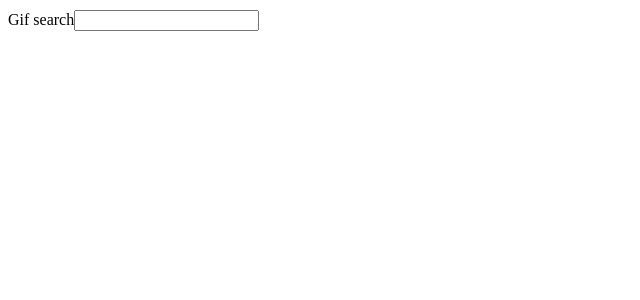
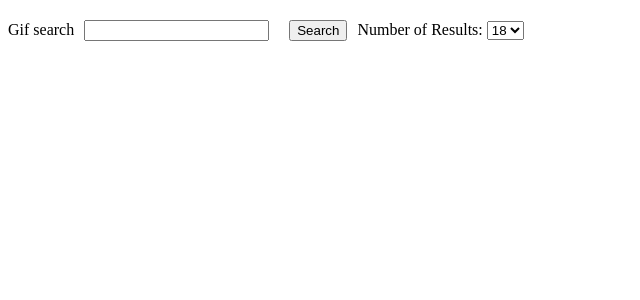
Before and after one commit to S498/giphy, a React (Create React App) app: page / in a window 1280 px wide. Shown: the top 300 px of the page, without its empty margins (0-640 px from the left). Built offline with nearby package versions, Linux system fonts and the light colour scheme.

Commit message:
Final Commit

```diff
--- a/package.json
+++ b/package.json
@@ -6,9 +6,11 @@
     "@testing-library/jest-dom": "^4.2.4",
     "@testing-library/react": "^9.5.0",
     "@testing-library/user-event": "^7.2.1",
+    "axios": "^0.19.2",
     "react": "^16.13.1",
     "react-dom": "^16.13.1",
-    "react-scripts": "^3.4.1"
+    "react-scripts": "^3.4.1",
+    "semantic-ui-segment": "^2.4.0"
   },
   "scripts": {
     "start": "react-scripts start",
--- a/src/App.js
+++ b/src/App.js
@@ -10,20 +10,16 @@ class App extends Component {
     this.state = { GifList: [] };
   }
 
-  printTheResultForApp = async (msg) => {
-    console.log(msg);
+  printTheResultForApp = async (query, limit) => {
+    console.log(query, limit);
 
     const response = await giphy.get("/gifs/search", {
       params: {
-        q: msg,
+        q: query,
         api_key: "f2HFAPLB9mqdgpVHFo7mfiGnQwVBiNiD",
-        limit: 18,
+        limit: limit,
       },
     });
-
-    // .then((response)=>{console.log(response)});
-
-    // console.log(response);
     this.setState({ GifList: response.data.data });
   };
 
@@ -32,6 +28,9 @@ class App extends Component {
       <div className="ui container" style={{ marginTop: "10px" }}>
         <SearchBar fun={this.printTheResultForApp} />
         <div>
+          {this.state.GifList.length > 0 ? (
+            <p>Showing {this.state.GifList.length} GIF's</p>
+          ) : null}
           <GifList gifs={this.state.GifList} />
         </div>
       </div>
--- a/src/GifCard.js
+++ b/src/GifCard.js
@@ -24,8 +24,6 @@ class GifCard extends Component {
   };
 
   componentDidMount() {
-    // console.log(this.imageRef);
-    // console.log(this.imageRef.current.clientHeight);
     this.imageRef.current.addEventListener("load", this.correctRowHeights);
   }
 
@@ -34,7 +32,7 @@ class GifCard extends Component {
 
     return (
       <div style={{ gridRowEnd: `span ${this.state.noOfSpans}` }}>
-        <img ref={this.imageRef} src={url} className="image-list" />
+        <img ref={this.imageRef} src={url} className="image-list" alt="Gif" />
       </div>
     );
   }
--- a/src/SearchBar.js
+++ b/src/SearchBar.js
@@ -6,35 +6,44 @@ class SearchBar extends Component {
 
     this.state = {
       term: "",
+      limit: 18,
     };
   }
-
-  // onInputChange=(e)=>{
-  //     // console.log(e.target.value);
-  //     this.setState({
-  //         term: e.target.value
-  //     })
-
-  //     console.log(this.state.term);
-  // }
-
   onFromSubmitted = (e) => {
     e.preventDefault();
 
-    this.props.fun(this.state.term);
+    this.props.fun(this.state.term, this.state.limit);
   };
 
   render() {
     return (
       <div className="ui segment">
         <form className="ui form" onSubmit={this.onFromSubmitted}>
-          <div className="field">
+          <div className="field" style={{ alignItems: "center" }}>
             <label>Gif search</label>
             <input
               type="text"
               onChange={(e) => this.setState({ term: e.target.value })}
+              style={{ margin: "10px" }}
               value={this.state.term}
             />
+            <button
+              variant="primary"
+              onSubmit={this.onFromSubmitted}
+              style={{ margin: "10px" }}
+            >
+              Search
+            </button>
+            <span>Number of Results: </span>
+            <select
+              id="number"
+              name="Number of Results"
+              onChange={(e) => this.setState({ limit: e.target.value })}
+            >
+              <option value="18">18</option>
+              <option value="36">36</option>
+              <option value="72">72</option>
+            </select>
           </div>
         </form>
       </div>
--- a/src/api/giphy.js
+++ b/src/api/giphy.js
@@ -2,5 +2,4 @@ import axios from "axios";
 
 export default axios.create({
   baseURL: "http://api.giphy.com/v1",
-  // ?q=${query}&api_key=f2HFAPLB9mqdgpVHFo7mfiGnQwVBiNiD&limit=$limit",
 });
```
Also changed, not shown: src/GifList.js (+0 -15 lines), 1 other file (tests, documents, lock files or other folders).
